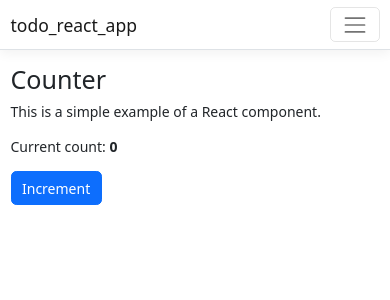
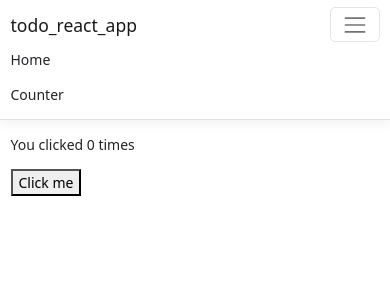
Before and after one commit to subaru-hello/React-CS, a React (Create React App) app in the folder ClientApp/: page /counter in a window 390 px wide. Shown: the top 300 px of the page. Built offline with nearby package versions, Linux system fonts and the light colour scheme.

Commit message:
fix project files to ts oriented

```diff
--- a/ClientApp/src/AppRoutes.js
+++ b/ClientApp/src/AppRoutes.tsx
@@ -1,4 +1,4 @@
-import { Counter } from "./components/Counter";
+import  Counter  from "./components/Counter";
 import { Home } from "./components/Home";
 
 const AppRoutes = [
--- a/ClientApp/src/components/Counter.js
+++ /dev/null
@@ -1,31 +0,0 @@
-import React, { Component } from 'react';
-
-export class Counter extends Component {
-  static displayName = Counter.name;
-
-  constructor(props) {
-    super(props);
-    this.state = { currentCount: 0 };
-    this.incrementCounter = this.incrementCounter.bind(this);
-  }
-
-  incrementCounter() {
-    this.setState({
-      currentCount: this.state.currentCount + 1
-    });
-  }
-
-  render() {
-    return (
-      <div>
-        <h1>Counter</h1>
-
-        <p>This is a simple example of a React component.</p>
-
-        <p aria-live="polite">Current count: <strong>{this.state.currentCount}</strong></p>
-
-        <button className="btn btn-primary" onClick={this.incrementCounter}>Increment</button>
-      </div>
-    );
-  }
-}
--- /dev/null
+++ b/ClientApp/src/components/Counter.tsx
@@ -0,0 +1,16 @@
+import { useState } from "react";
+
+const Counter = () => {
+  const [currentCount, setCurrentCount] = useState(0);
+  function incrementCounter() {
+    return setCurrentCount(currentCount + 1);
+  }
+  return (
+    <div>
+      <p>You clicked {currentCount} times</p>
+      <button onClick={incrementCounter}>Click me</button>
+    </div>
+  );
+};
+
+export default Counter;
--- a/ClientApp/src/components/Layout.js
+++ /dev/null
@@ -1,18 +0,0 @@
-import React, { Component } from 'react';
-import { Container } from 'reactstrap';
-import { NavMenu } from './NavMenu';
-
-export class Layout extends Component {
-  static displayName = Layout.name;
-
-  render() {
-    return (
-      <div>
-        <NavMenu />
-        <Container tag="main">
-          {this.props.children}
-        </Container>
-      </div>
-    );
-  }
-}
--- /dev/null
+++ b/ClientApp/src/components/Layout.tsx
@@ -0,0 +1,12 @@
+import React, { Component, FC, PropsWithChildren } from "react";
+import { Container } from "reactstrap";
+import { NavMenu } from "./NavMenu";
+
+export const Layout: FC<PropsWithChildren> = ({ children }) => {
+  return (
+    <div>
+      <NavMenu />
+      <Container tag="main">{children}</Container>
+    </div>
+  );
+};
--- a/ClientApp/src/components/NavMenu.js
+++ b/ClientApp/src/components/NavMenu.tsx
@@ -6,7 +6,7 @@ import './NavMenu.css';
 export class NavMenu extends Component {
   static displayName = NavMenu.name;
 
-  constructor (props) {
+  constructor (props: string | boolean) {
     super(props);
 
     this.toggleNavbar = this.toggleNavbar.bind(this);
@@ -17,7 +17,7 @@ export class NavMenu extends Component {
 
   toggleNavbar () {
     this.setState({
-      collapsed: !this.state.collapsed
+      collapsed: !true
     });
   }
 
@@ -27,7 +27,7 @@ export class NavMenu extends Component {
         <Navbar className="navbar-expand-sm navbar-toggleable-sm ng-white border-bottom box-shadow mb-3" container light>
           <NavbarBrand tag={Link} to="/">todo_react_app</NavbarBrand>
           <NavbarToggler onClick={this.toggleNavbar} className="mr-2" />
-          <Collapse className="d-sm-inline-flex flex-sm-row-reverse" isOpen={!this.state.collapsed} navbar>
+          <Collapse className="d-sm-inline-flex flex-sm-row-reverse" isOpen={true} navbar>
             <ul className="navbar-nav flex-grow">
               <NavItem>
                 <NavLink tag={Link} className="text-dark" to="/">Home</NavLink>
--- a/ClientApp/src/index.js
+++ b/ClientApp/src/index.tsx
@@ -1,11 +1,10 @@
 import 'bootstrap/dist/css/bootstrap.css';
-import React from 'react';
 import { createRoot } from 'react-dom/client';
 import { BrowserRouter } from 'react-router-dom';
 import App from './App';
 
-const baseUrl = document.getElementsByTagName('base')[0].getAttribute('href');
-const rootElement = document.getElementById('root');
+const baseUrl = document.getElementsByTagName('base')[0].getAttribute('href')!;
+const rootElement = document.getElementById('root')!;
 const root = createRoot(rootElement);
 
 root.render(
```
Also changed, not shown: ClientApp/src/App.tsx (renamed from ClientApp/src/App.js), ClientApp/src/components/Home.tsx (renamed from ClientApp/src/components/Home.js), ClientApp/src/setupProxy.js (line endings or trailing spaces).
